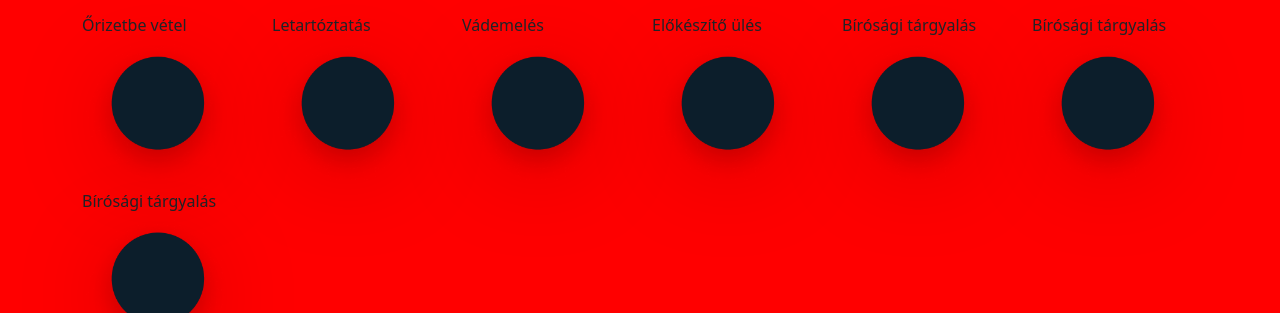
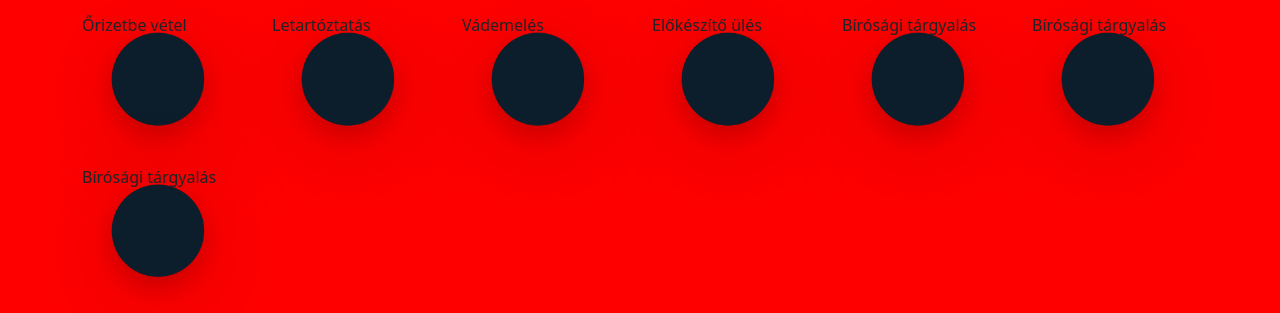
Before and after one commit to TuskanBence/iaom-teszt-feladat, a website built with webpack: page public/index.html in a window 1280 px wide. Shown: the part 216-529 px from the top of the page. Built offline with nearby package versions, Linux system fonts and the light colour scheme; files whose address does not match are found by name.

Commit message:
FinalTouch

```diff
--- a/assets/styles/app.scss
+++ b/assets/styles/app.scss
@@ -57,3 +57,6 @@ align-self: stretch;
   border-radius: 30px;
 border: 1px solid var(--Lrik-trkz-stt, #1E7B6F);
 }
+.inside{
+  position: absolute;
+}
--- a/public/index.html
+++ b/public/index.html
@@ -31,13 +31,13 @@
         </div>
       </div>
       <div class="row ">
-        <div class="col-lg-2 col-sm-12"><div>Őrizetbe vétel</div><img class="cirlce" src="Ellipse 154.png" /></div>
-        <div class="col-lg-2 col-sm-12"><div>Letartóztatás</div><img class="cirlce" src="Ellipse 154.png" /></div>
-        <div class="col-lg-2 col-sm-12"><div>Vádemelés</div><img class="cirlce" src="Ellipse 154.png" /></div>
-        <div class="col-lg-2 col-sm-12"><div>Előkészítő ülés</div><img class="cirlce" src="Ellipse 154.png" /></div>
-        <div class="col-lg-2 col-sm-12"><div>Bírósági tárgyalás</div><img class="cirlce" src="Ellipse 154.png" /></div>
-        <div class="col-lg-2 col-sm-12"><div>Bírósági tárgyalás</div><img class="cirlce" src="Ellipse 154.png" /></div>
-        <div class="col-lg-2 col-sm-12"><div>Bírósági tárgyalás</div><img class="cirlce" src="Ellipse 154.png" /></div>
+        <div class="col-lg-2 col-sm-12"><div class="inside">Őrizetbe vétel</div><img class="cirlce" src="Ellipse 154.png" /></div>
+        <div class="col-lg-2 col-sm-12"><div class="inside">Letartóztatás</div><img class="cirlce" src="Ellipse 154.png" /></div>
+        <div class="col-lg-2 col-sm-12"><div class="inside">Vádemelés</div><img class="cirlce" src="Ellipse 154.png" /></div>
+        <div class="col-lg-2 col-sm-12"><div class="inside">Előkészítő ülés</div><img class="cirlce" src="Ellipse 154.png" /></div>
+        <div class="col-lg-2 col-sm-12"><div class="inside">Bírósági tárgyalás</div><img class="cirlce" src="Ellipse 154.png" /></div>
+        <div class="col-lg-2 col-sm-12"><div class="inside">Bírósági tárgyalás</div><img class="cirlce" src="Ellipse 154.png" /></div>
+        <div class="col-lg-2 col-sm-12"><div class="inside">Bírósági tárgyalás</div><img class="cirlce" src="Ellipse 154.png" /></div>
       </div>
       <div class="row justify-content-center">
         <div class="col-2">Nyomozati szakasz</div>
```
